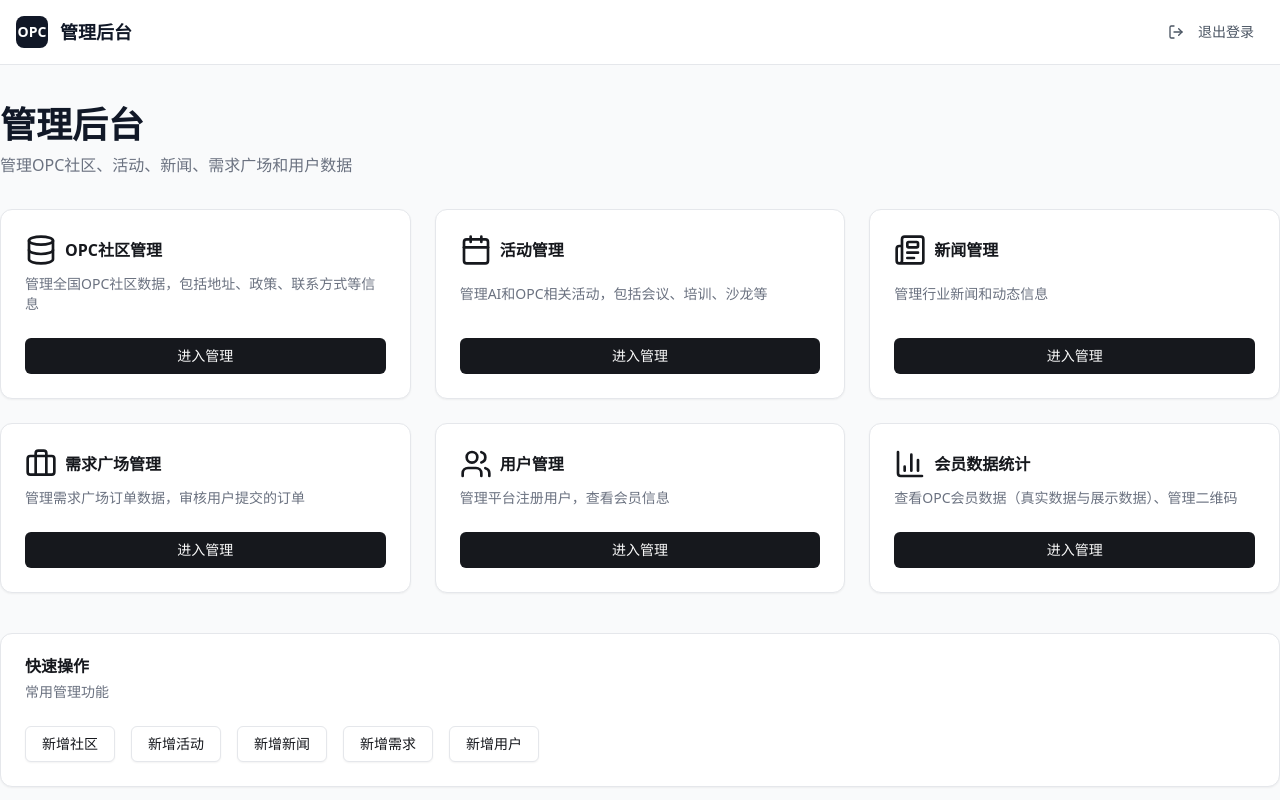
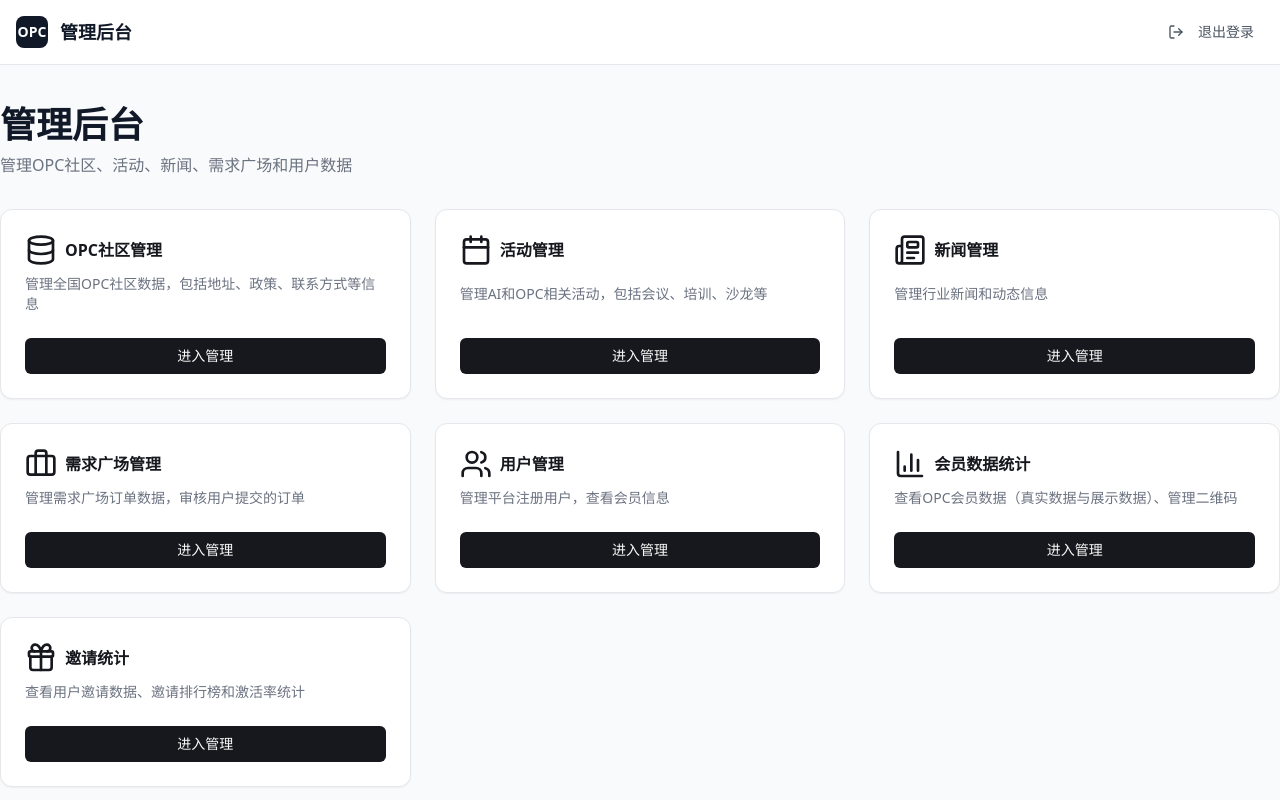
Before and after one commit to Dawanfe/opc, a Next.js app in the folder next/: page /admin in a window 1280 px wide. Shown: the top 800 px of the page. Built offline with nearby package versions, Linux system fonts and the light colour scheme; sample sign-in values are in the browser's storage.

Commit message:
fix: 修复邀请统计 API URL 错误，添加管理后台入口

```diff
--- a/next/src/app/admin/invite-stats/page.tsx
+++ b/next/src/app/admin/invite-stats/page.tsx
@@ -92,7 +92,7 @@ export default function InviteStatsPage() {
       if (startDate) params.append('startDate', startDate);
       if (endDate) params.append('endDate', endDate);
 
-      const response = await fetch(`${apiUrl}/api/admin/invite-stats?${params}`);
+      const response = await fetch(apiUrl(`/api/admin/invite-stats?${params}`));
       if (!response.ok) throw new Error('获取数据失败');
 
       const data = await response.json();
--- a/next/src/app/admin/page.tsx
+++ b/next/src/app/admin/page.tsx
@@ -3,7 +3,7 @@
 import Link from 'next/link';
 import { Card, CardContent, CardDescription, CardHeader, CardTitle } from '@/components/ui/card';
 import { Button } from '@/components/ui/button';
-import { Database, Calendar, Newspaper, Briefcase, Users, BarChart3 } from 'lucide-react';
+import { Database, Calendar, Newspaper, Briefcase, Users, BarChart3, Gift } from 'lucide-react';
 
 export default function AdminPage() {
   return (
@@ -115,6 +115,23 @@ export default function AdminPage() {
             </Link>
           </CardContent>
         </Card>
+
+        <Card className="flex flex-col">
+          <CardHeader className="flex-1">
+            <div className="flex items-center space-x-2">
+              <Gift className="w-8 h-8 text-primary" />
+              <CardTitle>邀请统计</CardTitle>
+            </div>
+            <CardDescription>
+              查看用户邀请数据、邀请排行榜和激活率统计
+            </CardDescription>
+          </CardHeader>
+          <CardContent>
+            <Link href="/admin/invite-stats">
+              <Button className="w-full">进入管理</Button>
+            </Link>
+          </CardContent>
+        </Card>
       </div>
 
       <div className="mt-10">
```
Also changed, not shown: 1 other file (tests, documents, lock files or other folders).
